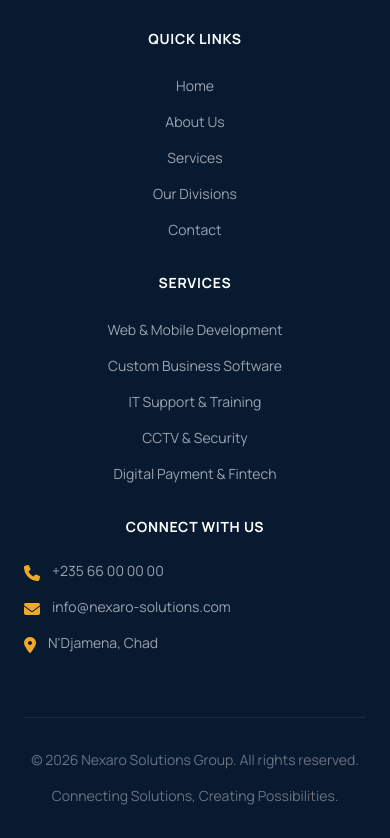
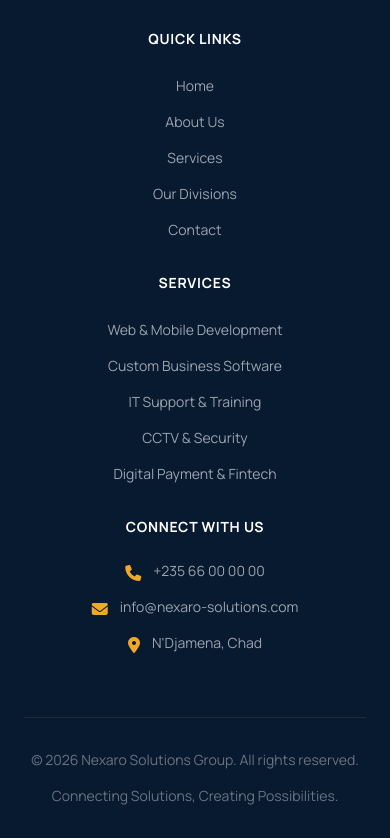
Before and after one commit to mahamatkher/Nexaro-Solution-, a plain HTML site: page about.html in a window 390 px wide. Shown: the part 4713-5551 px from the top of the page. Drawn offline with nearby package versions, Linux system fonts and the light colour scheme.

Commit message:
Fix mobile alignment of footer lists and correct copyright typo

```diff
--- a/about.html
+++ b/about.html
@@ -222,15 +222,15 @@
                 <div class="lg:col-span-3">
                     <h4 class="text-white font-bold mb-6 uppercase tracking-wider text-sm">Connect With Us</h4>
                     <ul class="space-y-4">
-                        <li class="flex items-start gap-3">
+                        <li class="flex justify-center md:justify-start items-start gap-3">
                             <i class="fa-solid fa-phone text-gold-400 mt-1"></i>
                             <span class="text-gray-400 text-sm">+235 66 00 00 00</span>
                         </li>
-                        <li class="flex items-start gap-3">
+                        <li class="flex justify-center md:justify-start items-start gap-3">
                             <i class="fa-solid fa-envelope text-gold-400 mt-1"></i>
                             <span class="text-gray-400 text-sm">info@nexaro-solutions.com</span>
                         </li>
-                        <li class="flex items-start gap-3">
+                        <li class="flex justify-center md:justify-start items-start gap-3">
                             <i class="fa-solid fa-location-dot text-gold-400 mt-1"></i>
                             <span class="text-gray-400 text-sm">N'Djamena, Chad</span>
                         </li>
@@ -239,7 +239,7 @@
 
             </div>
 
-            <div class="border-t border-gray-800 pt-8 flex flex-col md:flex-row justify-between items-center gap-4">
+            <div class="border-t border-gray-800 pt-8 flex flex-col md:flex-row justify-between items-center gap-4 text-center md:text-left">
                 <p class="text-gray-500 text-sm">© 2026 Nexaro Solutions Group. All rights reserved.</p>
                 <p class="text-gray-500 text-sm">Connecting Solutions, Creating Possibilities.</p>
             </div>
```
Also changed, not shown: contact.html (+4 -4 lines), divisions.html (+4 -4 lines), index.html (+4 -4 lines), services.html (+4 -4 lines).
